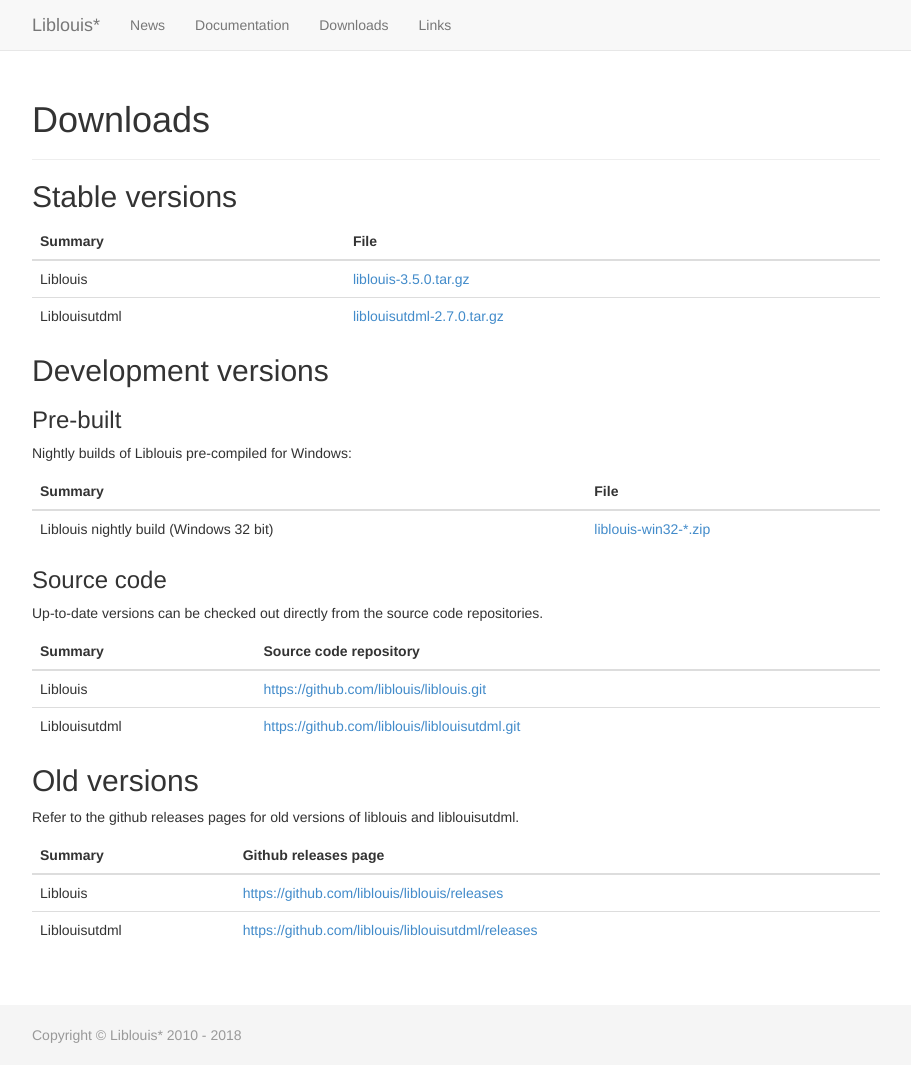
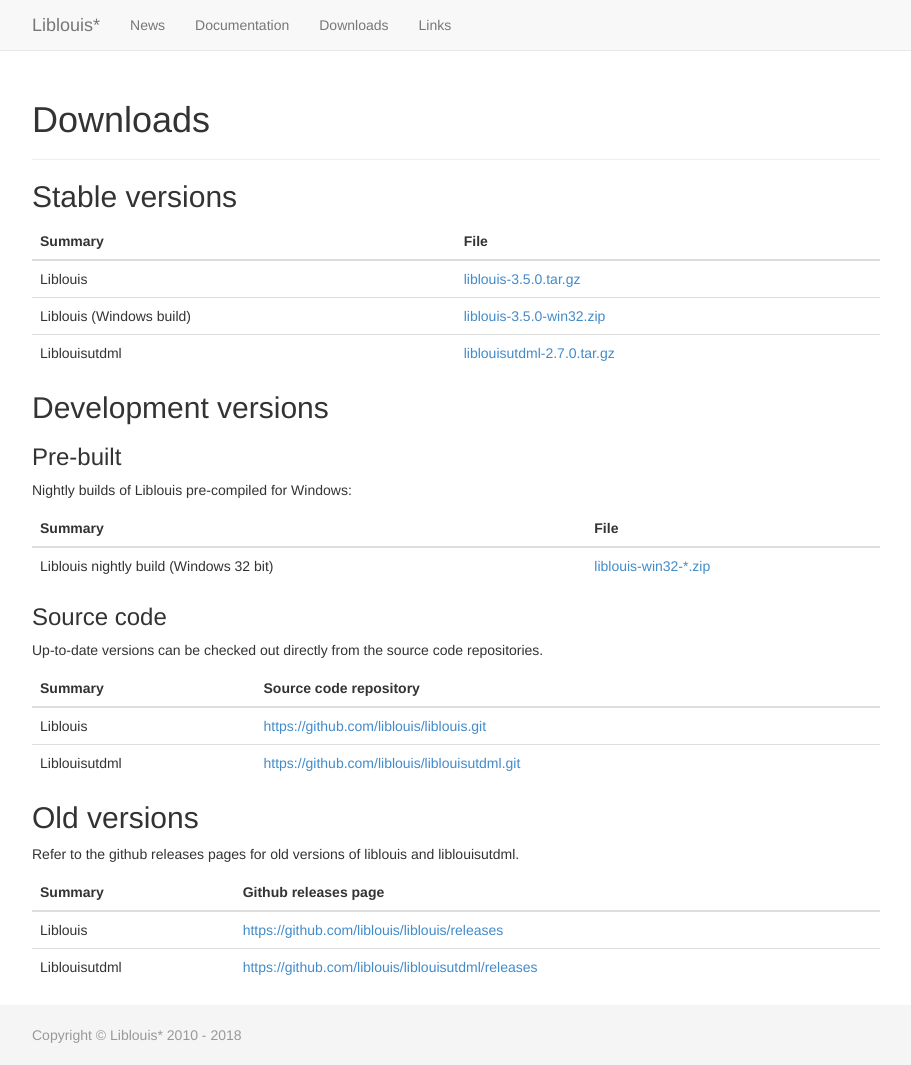
Before and after one commit to liblouis/liblouis.github.io, a Jekyll site: the page built from downloads/index.md, in a window 1280 px wide and 1065 px high. Shown: the whole window, without its empty margins (38-949 px from the left). Built offline with Jekyll 4.4.1, drawn with Linux system fonts in a browser that asks for light colours.

Commit message:
Add a link to the windows build

```diff
--- a/downloads/index.md
+++ b/downloads/index.md
@@ -7,6 +7,7 @@
 |Summary|File|
 |---------|
 |Liblouis|[liblouis-3.5.0.tar.gz](https://github.com/liblouis/liblouis/releases/download/v3.5.0/liblouis-3.5.0.tar.gz)|
+|Liblouis (Windows build)|[liblouis-3.5.0-win32.zip](https://github.com/liblouis/liblouis/releases/download/v3.5.0/liblouis-3.5.0-win32.zip)|
 |Liblouisutdml|[liblouisutdml-2.7.0.tar.gz](https://github.com/liblouis/liblouisutdml/archive/v2.7.0.tar.gz)|
 {: .table}
 
```
